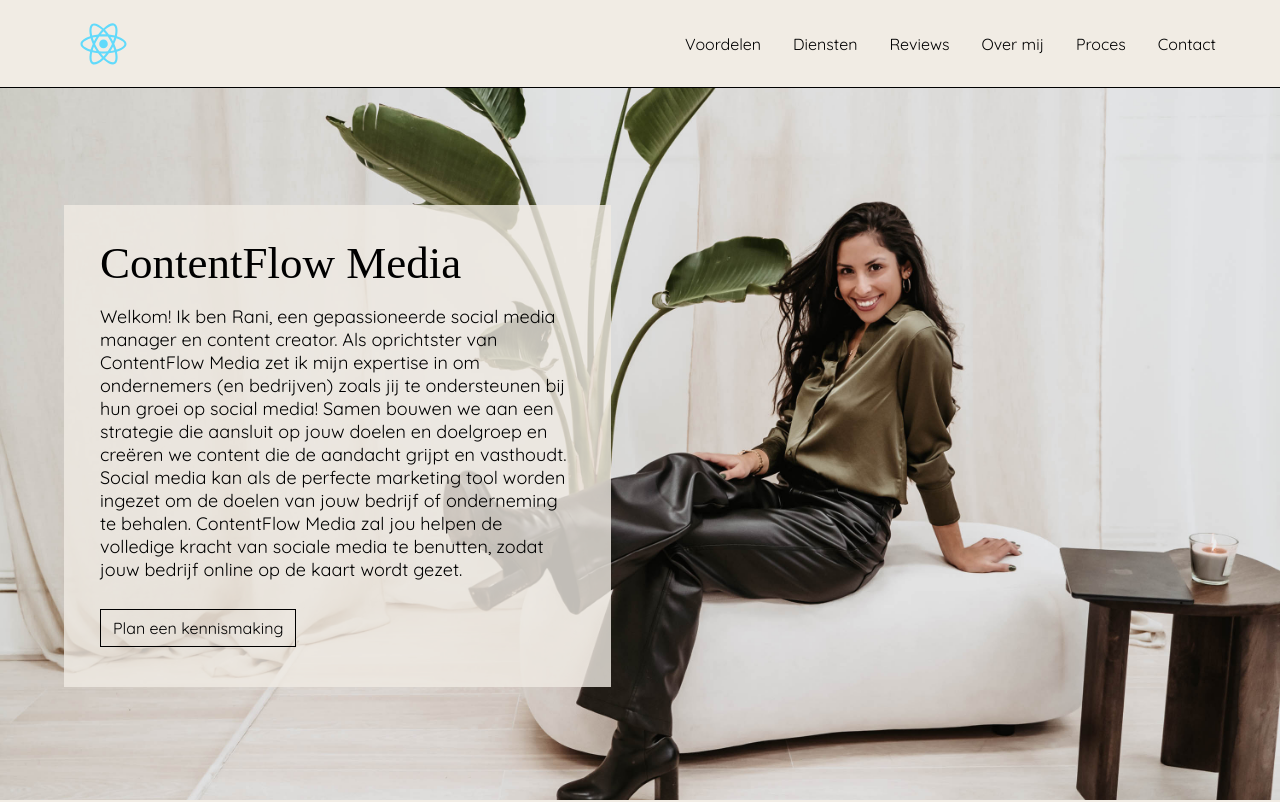
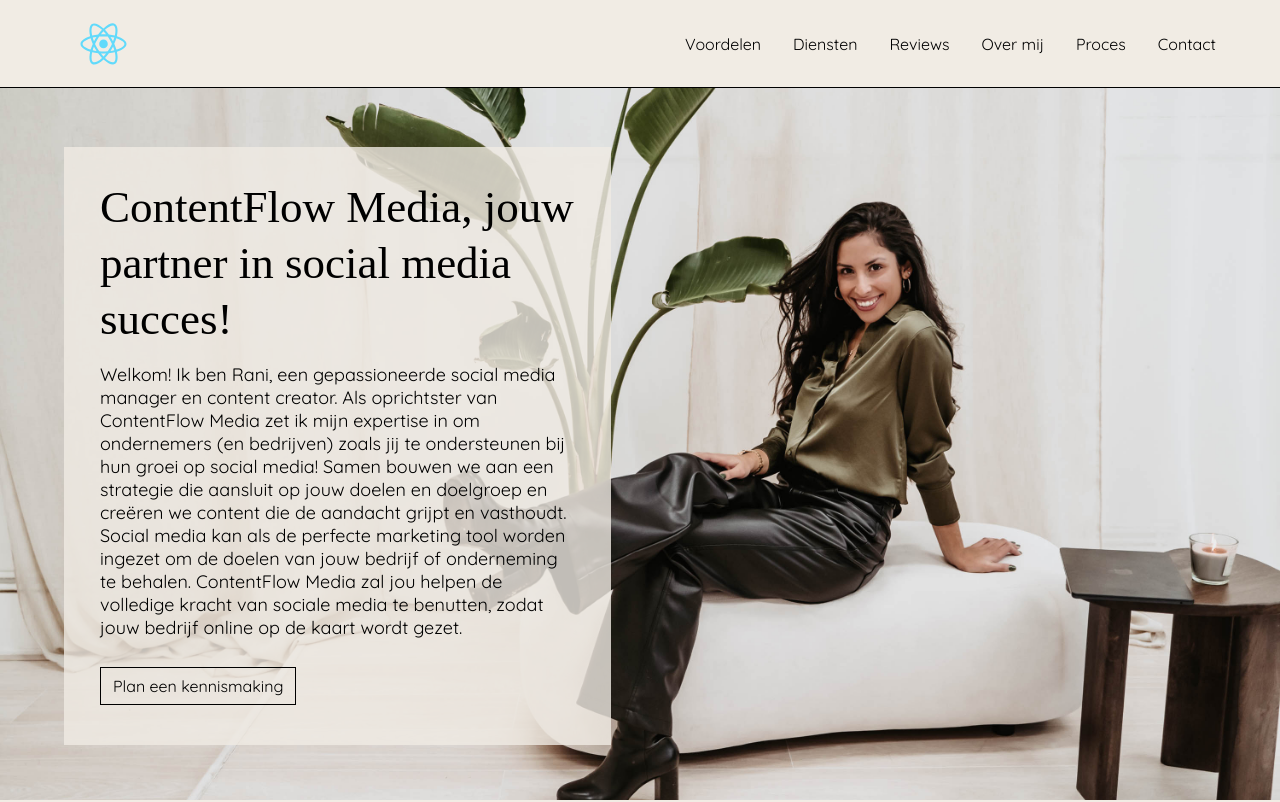
Before and after one commit to dannyfrelink/portfolio-rani, a React (Create React App) app: page / in a window 1280 px wide. Shown: the top 802 px of the page. Built offline with nearby package versions, Linux system fonts and the light colour scheme; a web font is replaced by a local one.

Commit message:
update: change title of Intro section

```diff
--- a/src/App.css
+++ b/src/App.css
@@ -606,6 +606,10 @@
 		padding: 2rem 2.25rem 2.5rem;
 	}
 
+	main #intro article h1 {
+		line-height: 3.5rem;
+	}
+
 	main #intro article p {
 		margin: 1rem 0 1.75rem;
 	}
--- a/src/App.js
+++ b/src/App.js
@@ -86,7 +86,10 @@
 					<img src={coverImage} alt="ContentFlow Media" />
 
 					<article>
-						<h1>ContentFlow Media</h1>
+						<h1>
+							ContentFlow Media, jouw partner in social media
+							succes!
+						</h1>
 						<p>
 							Welkom! Ik ben Rani, een gepassioneerde social media
 							manager en content creator. Als oprichtster van
```
